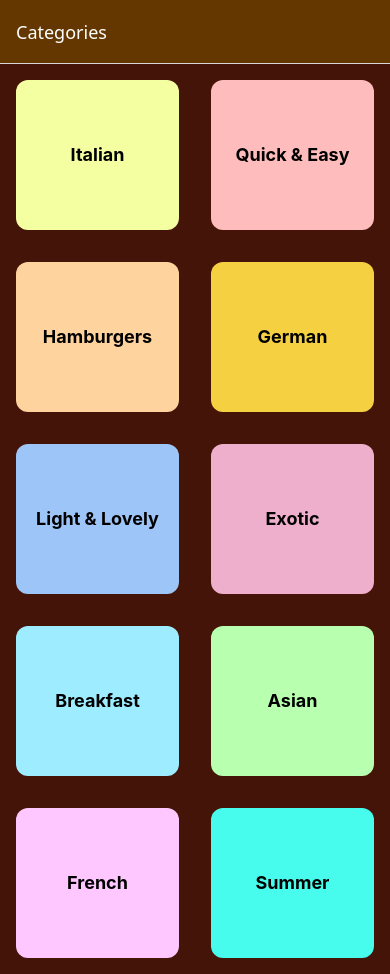
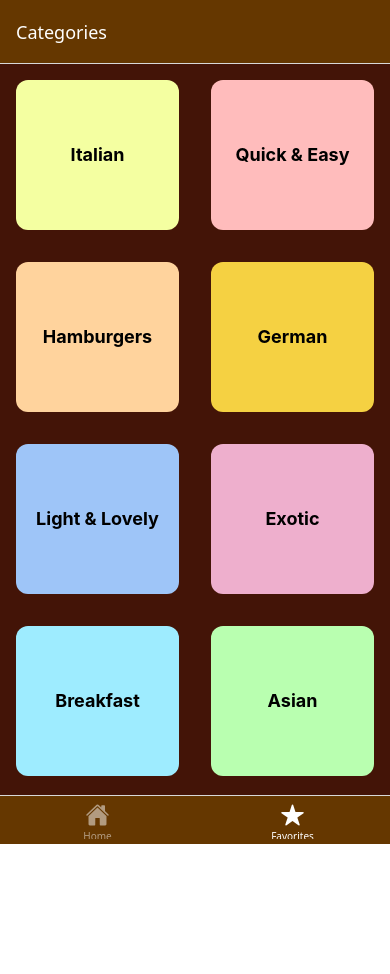
Before and after one commit to IIvexII/Bhook-Express, a React Native app: screen /Favorites in a window 390 px wide. After the commit the page ends 844 px from the top, so only its background shows below. Built offline with nearby package versions, Linux system fonts and the light colour scheme.

Commit message:
feat: add tab navigation

```diff
--- a/package.json
+++ b/package.json
@@ -10,6 +10,7 @@
   },
   "dependencies": {
     "@expo/vector-icons": "^14.0.4",
+    "@react-navigation/bottom-tabs": "^7.2.0",
     "@react-navigation/native": "^7.0.14",
     "@react-navigation/stack": "^7.1.1",
     "expo": "~52.0.11",
--- a/src/App.tsx
+++ b/src/App.tsx
@@ -2,37 +2,55 @@ import "./styles/global.css";
 
 import React from "react";
 import { StatusBar } from "expo-status-bar";
-import CategoriesScreen from "./screens/categories-screen";
-import { createStackNavigator } from "@react-navigation/stack";
 import { NavigationContainer } from "@react-navigation/native";
-import MealOverviewScreen from "./screens/meal-overview-screen";
-import MealDetailsScreen from "./screens/meals-details-screen";
+import { Ionicons } from "@expo/vector-icons";
+import {
+  BottomTabNavigationOptions,
+  createBottomTabNavigator,
+} from "@react-navigation/bottom-tabs";
+
 import { FavoriteMealsProvider } from "./store/context/favorite-meals";
+import StackNavigation from "./navigation/stack-navigation";
 
-type RootStackParamList = {
-  Categories: undefined;
-  "Meals Overview": { title: string } | undefined;
-  "Meal Details": { id: string } | undefined;
-};
-
-const Stack = createStackNavigator<RootStackParamList>();
+const Tabs = createBottomTabNavigator();
 
 export default function App() {
-  // screen options for all screens in the stack
-  const stackScreenOptions = {
-    headerTintColor: "white",
-    headerStyle: { backgroundColor: "#653700" },
+  const tabsOptions: BottomTabNavigationOptions = {
+    headerShown: false,
+    tabBarStyle: {
+      backgroundColor: "#653700",
+      flexDirection: "row",
+    },
+    tabBarActiveTintColor: "white",
+    tabBarInactiveTintColor: "rgba(255, 255, 255, 0.5)",
   };
 
   return (
     <>
       <NavigationContainer>
         <FavoriteMealsProvider>
-          <Stack.Navigator screenOptions={stackScreenOptions}>
-            <Stack.Screen name="Categories" component={CategoriesScreen} />
-            <Stack.Screen name="Meals Overview" component={MealOverviewScreen} />
-            <Stack.Screen name="Meal Details" component={MealDetailsScreen} />
-          </Stack.Navigator>
+          <Tabs.Navigator screenOptions={tabsOptions}>
+            {/* home screen */}
+            <Tabs.Screen
+              name="Home"
+              component={StackNavigation}
+              options={{
+                tabBarIcon: ({ color }) => (
+                  <Ionicons name={"home"} size={24} color={color} />
+                ),
+              }}
+            />
+            {/* home screen */}
+            <Tabs.Screen
+              name="Favorites"
+              component={StackNavigation}
+              options={{
+                tabBarIcon: ({ color }) => (
+                  <Ionicons name={"star"} size={24} color={color} />
+                ),
+              }}
+            />
+          </Tabs.Navigator>
         </FavoriteMealsProvider>
       </NavigationContainer>
       <StatusBar style="light" />
--- /dev/null
+++ b/src/navigation/stack-navigation.tsx
@@ -0,0 +1,24 @@
+import React from "react";
+import { createStackNavigator } from "@react-navigation/stack";
+
+import CategoriesScreen from "../screens/categories-screen";
+import MealOverviewScreen from "../screens/meal-overview-screen";
+import MealDetailsScreen from "../screens/meals-details-screen";
+import { RootStackParamList } from "./types";
+
+const Stack = createStackNavigator<RootStackParamList>();
+
+export default function StackNavigation() {
+  const stackScreenOptions = {
+    headerTintColor: "white",
+    headerStyle: { backgroundColor: "#653700" },
+  };
+
+  return (
+    <Stack.Navigator screenOptions={stackScreenOptions}>
+      <Stack.Screen name="Categories" component={CategoriesScreen} />
+      <Stack.Screen name="Meals Overview" component={MealOverviewScreen} />
+      <Stack.Screen name="Meal Details" component={MealDetailsScreen} />
+    </Stack.Navigator>
+  );
+}
```
